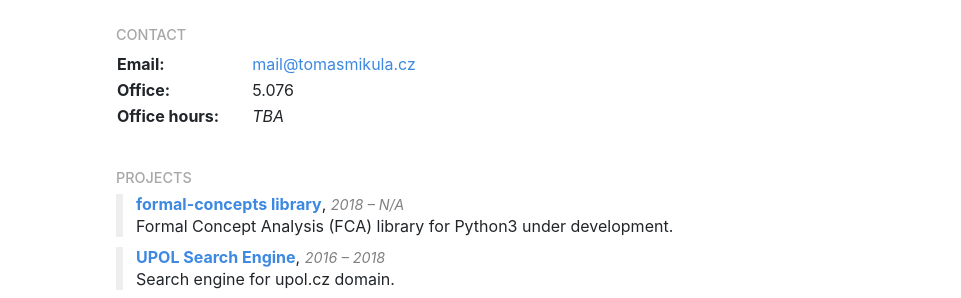
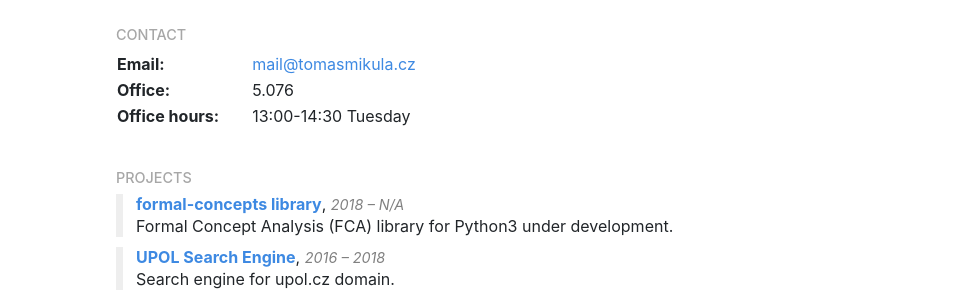
Before and after one commit to mikulatomas/wilima.github.io, a Jekyll site: the page built from index.md, in a window 1280 px wide. Shown: the part 563-861 px from the top of the page, without its empty margins (159-1120 px from the left). Built offline with Jekyll 4.4.1, drawn with Linux system fonts in a browser that asks for light colours; our own code applies the rules of GitHub Pages for plain Markdown files.

Commit message:
Update office hours

```diff
--- a/index.md
+++ b/index.md
@@ -10,7 +10,7 @@ I am PhD student of Computer Science at Palacký University. My specialization i
 | ----------------- |:-------------------------------------------------:|
 | **Email:**        | [mail@tomasmikula.cz](mailto:mail@tomasmikula.cz) |
 | **Office:**       | 5.076                                             |
-| **Office hours:** | _TBA_                                             |
+| **Office hours:** | 13:00-14:30 Tuesday                               |
 
 ### Projects
 * **[formal-concepts library](https://github.com/mikulatomas/formal-concepts)**, <span class="year">*2018 – N/A*</span>
```
